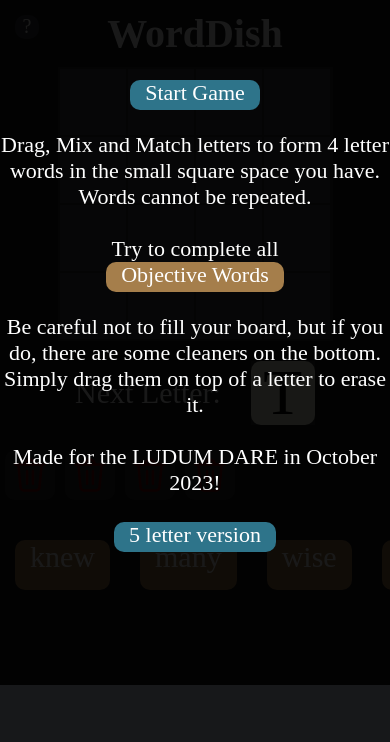
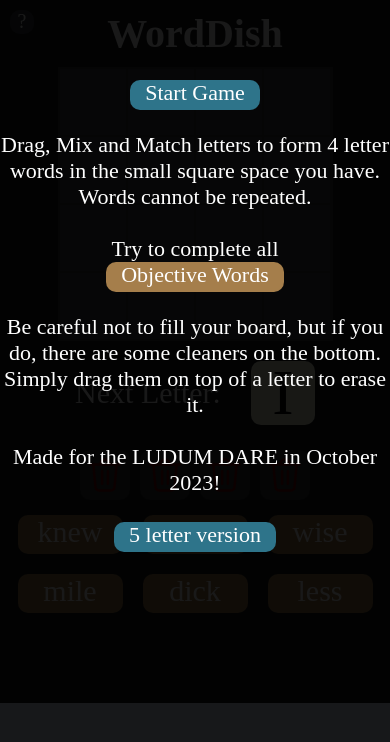
Before and after one commit to wolforcept/WordDish, a plain HTML site: page index.html in a window 390 px wide. Drawn offline with nearby package versions, Linux system fonts and the light colour scheme; a web font is replaced by a local one.

Commit message:
new algo, fixes
new algo using sure letters
fixes to text on 5 letter version

```diff
--- a/game.js
+++ b/game.js
@@ -3653,6 +3653,31 @@
 const probabilities = [8.4966, 2.0720, 4.5388, 3.3844, 11.161, 1.8121, 2.4705, 3.0034, 7.5448, 0.1965, 1.1016, 5.4893, 3.0129, 6.6544, 7.1635, 3.1671, 0.1962, 7.5809, 5.7351, 6.9509, 3.6308, 1.0074, 1.2899, 0.2902, 1.7779, 0.2722];
 
 const objectiveWords = [];
+let sureLetters = [];
+resetSureLetters();
+
+function resetSureLetters() {
+    sureLetters = [...letters, ...vowels, ...vowels]
+    shuffle(sureLetters)
+}
+
+function shuffle(array) {
+    let currentIndex = array.length, randomIndex;
+
+    // While there remain elements to shuffle.
+    while (currentIndex > 0) {
+
+        // Pick a remaining element.
+        randomIndex = Math.floor(Math.random() * currentIndex);
+        currentIndex--;
+
+        // And swap it with the current element.
+        [array[currentIndex], array[randomIndex]] = [
+            array[randomIndex], array[currentIndex]];
+    }
+
+    return array;
+}
 
 function randomWord() {
     const index = Math.floor(Math.random() * wordsSimpler.length);
@@ -3662,6 +3687,13 @@
 function randomLetter() {
     if (Math.random() < .05)
         return vowels[Math.floor(Math.random() * vowels.length)]
+
+    if (Math.random() < .33) {
+        const ret = sureLetters.pop();
+        if (sureLetters.length === 0) resetSureLetters();
+        return ret;
+    }
+
     let r = Math.random();
     for (const i in letters) {
         if (r < probabilities[i] / 100)
--- a/style.css
+++ b/style.css
@@ -81,6 +81,7 @@
     width: var(--size);
     height: var(--size);
     background-color: rgba(255, 255, 255, 0.1);
+    border-radius: 10px;
 }
 
 #centre {
@@ -251,15 +252,27 @@
         margin: 0;
         display: flex;
         flex-direction: row;
-        height: 80px;
         width: 100vw;
         /* overflow-y: none; */
     }
 
-    #donewords,
+    #donewords {
+        height: 80px;
+    }
+
     #objectives {
+        flex-wrap: wrap;
+        align-content: center;
+        justify-content: center;
+    }
+
+    .objective {
+        margin: 10px;
+        width: 75px;
+    }
+
+    #donewords {
         overflow-x: scroll;
-
     }
 
     svg {
@@ -322,4 +335,12 @@
         font-size: 22px;
         max-width: 100vw;
     }
+
+    #cleans {
+        justify-content: center;
+    }
+
+    #cleans svg:nth-child(n+6) {
+        display: none;
+    }
 }
```
Also changed, not shown: 5/index.html (+2 -2 lines).
